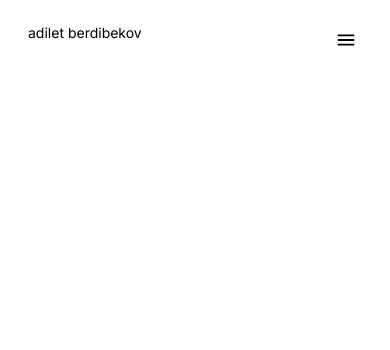
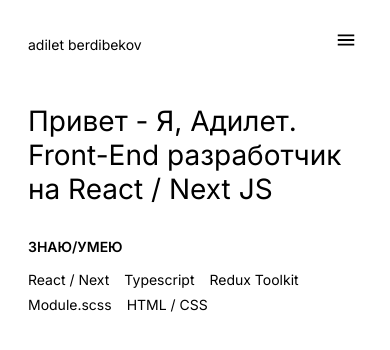
Before and after one commit to berdibekovadilet/adilet_com, a Next.js app: page / in a window 390 px wide. Shown: the top 350 px of the page. Built offline with nearby package versions, Linux system fonts and the light colour scheme.

Commit message:
added Hero component

```diff
--- /dev/null
+++ b/components/Hero.jsx
@@ -0,0 +1,25 @@
+import styles from "/styles/Hero.module.scss";
+
+const Hero = () => {
+  return (
+    <section className={styles.container}>
+      <div className={styles.row}>
+        <div className={styles.stack}>
+          <h3>ЗНАЮ/УМЕЮ</h3>
+          <ul className={styles.stackList}>
+            <li>React / Next</li>
+            <li>Typescript</li>
+            <li>Redux Toolkit</li>
+            <li>Module.scss</li>
+            <li>HTML / CSS</li>
+          </ul>
+        </div>
+        <div className={styles.about}>
+          <h1>Привет - Я, Адилет. Front-End разработчик на React / Next JS</h1>
+        </div>
+      </div>
+    </section>
+  );
+};
+
+export default Hero;
--- a/pages/api/hello.js
+++ /dev/null
@@ -1,5 +0,0 @@
-// Next.js API route support: https://nextjs.org/docs/api-routes/introduction
-
-export default function handler(req, res) {
-  res.status(200).json({ name: 'John Doe' })
-}
--- a/pages/index.js
+++ b/pages/index.js
@@ -1,5 +1,6 @@
 import Head from "next/head";
 import Image from "next/image";
+import Hero from "../components/Hero";
 import Navbar from "../components/Navbar";
 import styles from "../styles/Home.module.scss";
 
@@ -8,13 +9,11 @@ export default function Home() {
     <div className={styles.container}>
       <Head>
         <title>adilet.com</title>
-        <meta
-          name="description"
-          content="Adilet Berdibekov personal portfolio"
-        />
+        <meta name="description" content="Сайт портфолио Адилета Бердибекова" />
         <link rel="icon" href="/favicon.ico" />
       </Head>
-      <Navbar/>
+      <Navbar />
+      <Hero />
     </div>
   );
 }
--- /dev/null
+++ b/styles/Hero.module.scss
@@ -0,0 +1,77 @@
+.container {
+   margin-top: 140px;
+
+   .row {
+      max-width: 860px;
+      margin: 0 auto;
+      display: flex;
+      justify-content: space-between;
+      align-items: center;
+
+      .stack {
+         margin-left: 3rem;
+
+         h3 {
+            margin-bottom: 24px;
+         }
+         .stackList {
+            li {
+               margin-top: 8px;
+            }
+         }
+      }
+
+      .about {
+         max-width: 70%;
+      }
+   }
+}
+
+@media (max-width: 860px) {
+   .container {
+      margin-top: 80px;
+      .row {
+         width: 80%;
+         .stack {
+            margin-left: 0;
+         }
+
+         .about {
+            max-width: 65% !important;
+         }
+      }
+   }
+}
+
+@media (max-width: 768px) {
+   .container {
+      margin-top: 40px;
+      .row {
+         width: 100%;
+         flex-direction: column;
+         align-items: flex-start;
+
+         .stack {
+            order: 2;
+
+            h3 {
+               margin-bottom: 8px;
+            }
+            .stackList {
+               display: flex;
+               // justify-content: space-between;
+               flex-wrap: wrap;
+
+               li {
+                  margin-right: 15px;
+               }
+            }
+         }
+
+         .about {
+            max-width: 100% !important;
+            margin-bottom: 32px;
+         }
+      }
+   }
+}
--- a/styles/Home.module.scss
+++ b/styles/Home.module.scss
@@ -1,3 +1,4 @@
 .container {
   padding: 0 2rem;
+
 }
--- a/styles/Navbar.module.scss
+++ b/styles/Navbar.module.scss
@@ -9,7 +9,7 @@
          flex: 1;
       }
       nav {
-         flex: 3;
+         flex: 4;
          display: flex;
          justify-content: space-between;
 
@@ -54,6 +54,9 @@
 
 @media (max-width: 820px) {
    .container {
+      .row {
+         align-items: center;
+      }
       nav {
          padding-top: 3rem;
          border-left: 1px solid black;
--- a/styles/globals.scss
+++ b/styles/globals.scss
@@ -62,6 +62,15 @@ p {
   line-height: inherit;
 }
 
+h1 {
+  font-size: 44px;
+}
+
+h3 {
+  font-size: 14px;
+  font-weight: 600;
+}
+
 p + p {
   margin-top: 1rem;
 }
@@ -122,3 +131,14 @@ legend {
 // .card:hover {
 //   box-shadow: rgba(255, 172, 28, 0.199) -10px 10px, rgba(255, 172, 28, 0.19) -20px 20px;
 // }
+
+@media (max-width: 860px) {
+  h1 {
+    font-size: 36px;
+  }
+}
+@media (max-width: 767px) {
+  h1 {
+    font-size: 28px;
+  }
+}
```
